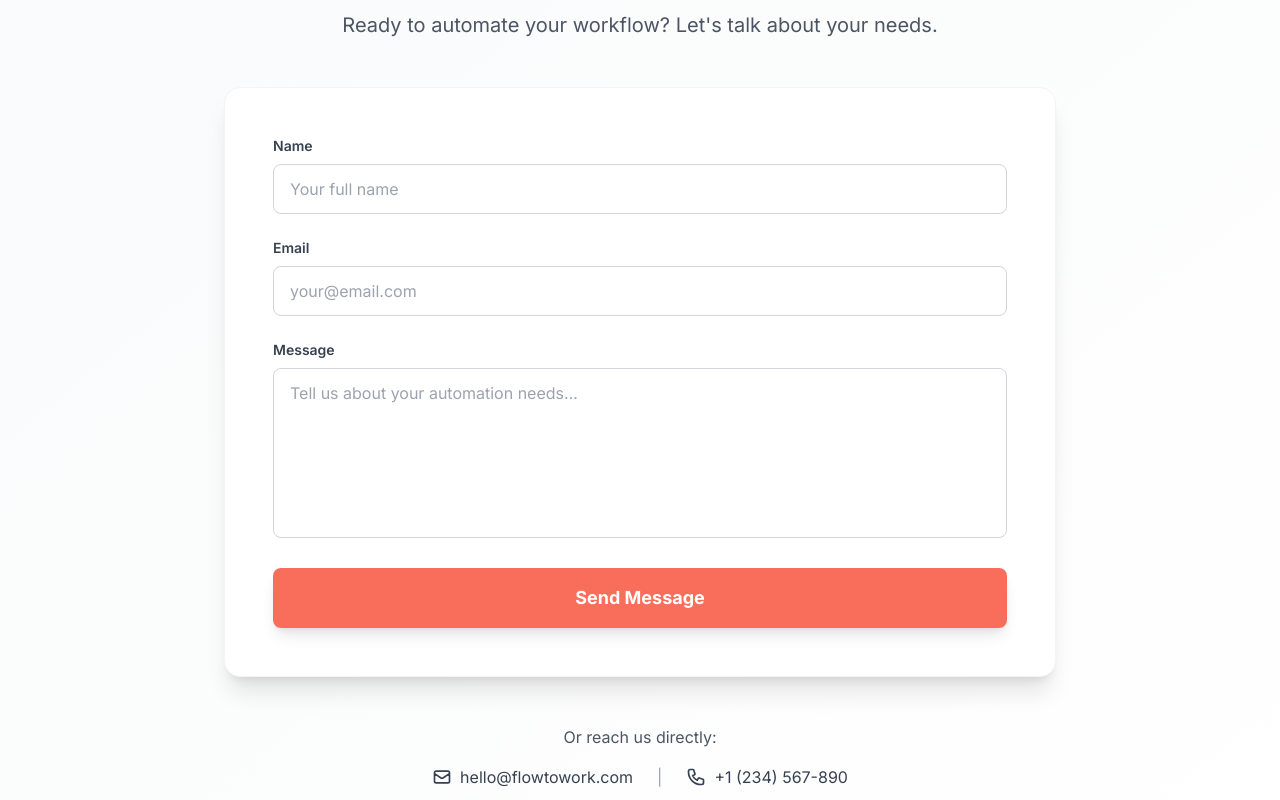
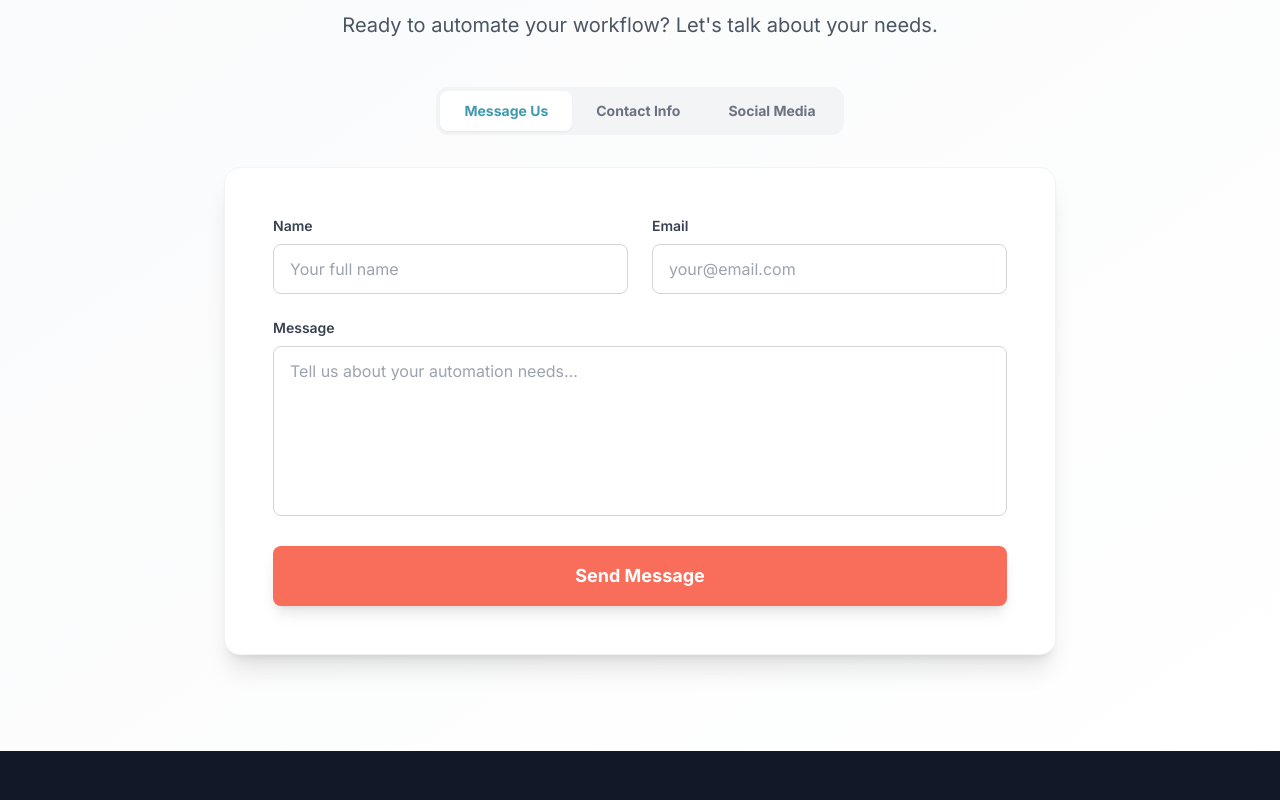
Before and after one commit to Raafat9966/automation-landing-page, a Next.js app: page / in a window 1280 px wide. Shown: the part 4040-4840 px from the top of the page. Built offline with nearby package versions, Linux system fonts and the light colour scheme.

Commit message:
Add tab navigation and animations to contact form with translations

```diff
--- a/app/components/ContactForm.js
+++ b/app/components/ContactForm.js
@@ -1,10 +1,12 @@
 'use client'
 
 import { useState } from 'react'
+import { motion, AnimatePresence } from 'framer-motion'
 import { useLanguage } from '../../context/LanguageContext'
 
 export default function ContactForm() {
   const { translations } = useLanguage()
+  const [activeTab, setActiveTab] = useState('form') // 'form', 'info', 'social'
   const [formData, setFormData] = useState({
     name: '',
     email: '',
@@ -30,6 +32,12 @@ export default function ContactForm() {
     }, 3000)
   }
 
+  const tabs = [
+    { id: 'form', label: translations.contact.tabs.form },
+    { id: 'info', label: translations.contact.tabs.info },
+    { id: 'social', label: translations.contact.tabs.social },
+  ]
+
   return (
     <section id="contact" className="py-24 bg-gradient-to-br from-gray-50 to-white" aria-labelledby="contact-title">
       <div className="max-w-4xl mx-auto px-4 sm:px-6 lg:px-8">
@@ -42,7 +50,35 @@ export default function ContactForm() {
           </p>
         </div>
 
-        <div className="bg-white rounded-2xl shadow-xl p-8 sm:p-12 border border-gray-100">
+        {/* Tab Navigation */}
+        <div className="flex justify-center mb-8">
+          <div className="inline-flex p-1 bg-gray-100 rounded-xl">
+            {tabs.map((tab) => (
+              <button
+                key={tab.id}
+                onClick={() => setActiveTab(tab.id)}
+                className={`px-6 py-2.5 text-sm font-bold rounded-lg transition-all duration-300 ${
+                  activeTab === tab.id
+                    ? 'bg-white text-primary shadow-sm'
+                    : 'text-gray-500 hover:text-gray-700'
+                }`}
+              >
+                {tab.label}
+              </button>
+            ))}
+          </div>
+        </div>
+
+        <div className="bg-white rounded-2xl shadow-xl p-8 sm:p-12 border border-gray-100 min-h-contact-card">
+          <AnimatePresence mode="wait">
+            {activeTab === 'form' && (
+              <motion.div
+                key="form"
+                initial={{ opacity: 0, x: -20 }}
+                animate={{ opacity: 1, x: 0 }}
+                exit={{ opacity: 0, x: 20 }}
+                transition={{ duration: 0.3 }}
+              >
                 {isSubmitted ? (
                   <div className="text-center py-12">
                     <div className="inline-flex items-center justify-center w-16 h-16 bg-green-100 rounded-full mb-4">
@@ -55,6 +91,7 @@ export default function ContactForm() {
                   </div>
                 ) : (
                   <form onSubmit={handleSubmit} className="space-y-6">
+                    <div className="grid grid-cols-1 sm:grid-cols-2 gap-6">
                       <div>
                         <label htmlFor="name" className="block text-sm font-semibold text-gray-700 mb-2">
                           {translations.contact.form.name}
@@ -88,6 +125,7 @@ export default function ContactForm() {
                           aria-label={translations.contact.form.email}
                         />
                       </div>
+                    </div>
 
                     <div>
                       <label htmlFor="message" className="block text-sm font-semibold text-gray-700 mb-2">
@@ -115,33 +153,80 @@ export default function ContactForm() {
                     </button>
                   </form>
                 )}
+              </motion.div>
+            )}
+
+            {activeTab === 'info' && (
+              <motion.div
+                key="info"
+                initial={{ opacity: 0, x: -20 }}
+                animate={{ opacity: 1, x: 0 }}
+                exit={{ opacity: 0, x: 20 }}
+                transition={{ duration: 0.3 }}
+                className="flex flex-col items-center justify-center py-12 space-y-12"
+              >
+                <div className="text-center group">
+                  <div className="w-16 h-16 bg-primary/10 rounded-full flex items-center justify-center mx-auto mb-4 group-hover:bg-primary transition-colors duration-300">
+                    <svg className="w-8 h-8 text-primary group-hover:text-white transition-colors duration-300" fill="none" stroke="currentColor" viewBox="0 0 24 24">
+                      <path strokeLinecap="round" strokeLinejoin="round" strokeWidth={2} d="M3 8l7.89 5.26a2 2 0 002.22 0L21 8M5 19h14a2 2 0 002-2V7a2 2 0 00-2-2H5a2 2 0 00-2 2v10a2 2 0 002 2z" />
+                    </svg>
+                  </div>
+                  <h4 className="text-xl font-bold text-gray-900 mb-2">Email</h4>
+                  <a href="mailto:hello@flowtowork.com" className="text-lg text-primary hover:text-secondary transition-colors font-medium">
+                    hello@flowtowork.com
+                  </a>
                 </div>
 
-        <div className="mt-12 text-center">
-          <p className="text-gray-600 mb-4">{translations.contact.direct}</p>
-          <div className="flex flex-col sm:flex-row justify-center gap-6 text-gray-700">
-              <a
-                href="mailto:hello@flowtowork.com"
-                className="inline-flex items-center gap-2 hover:text-primary transition-colors duration-300"
-                aria-label="Email us at hello@flowtowork.com"
-              >
-                <svg className="w-5 h-5" fill="none" stroke="currentColor" viewBox="0 0 24 24" aria-hidden="true">
-                  <path strokeLinecap="round" strokeLinejoin="round" strokeWidth={2} d="M3 8l7.89 5.26a2 2 0 002.22 0L21 8M5 19h14a2 2 0 002-2V7a2 2 0 00-2-2H5a2 2 0 00-2 2v10a2 2 0 002 2z" />
-                </svg>
-                hello@flowtowork.com
-              </a>
-              <span className="hidden sm:inline text-gray-400" aria-hidden="true">|</span>
-              <a
-                href="tel:+1234567890"
-                className="inline-flex items-center gap-2 hover:text-primary transition-colors duration-300"
-                aria-label="Call us at +1 (234) 567-890"
-              >
-                <svg className="w-5 h-5" fill="none" stroke="currentColor" viewBox="0 0 24 24" aria-hidden="true">
+                <div className="text-center group">
+                  <div className="w-16 h-16 bg-primary/10 rounded-full flex items-center justify-center mx-auto mb-4 group-hover:bg-primary transition-colors duration-300">
+                    <svg className="w-8 h-8 text-primary group-hover:text-white transition-colors duration-300" fill="none" stroke="currentColor" viewBox="0 0 24 24">
                       <path strokeLinecap="round" strokeLinejoin="round" strokeWidth={2} d="M3 5a2 2 0 012-2h3.28a1 1 0 01.948.684l1.498 4.493a1 1 0 01-.502 1.21l-2.257 1.13a11.042 11.042 0 005.516 5.516l1.13-2.257a1 1 0 011.21-.502l4.493 1.498a1 1 0 01.684.949V19a2 2 0 01-2 2h-1C9.716 21 3 14.284 3 6V5z" />
                     </svg>
+                  </div>
+                  <h4 className="text-xl font-bold text-gray-900 mb-2">Phone</h4>
+                  <a href="tel:+1234567890" className="text-lg text-primary hover:text-secondary transition-colors font-medium">
                     +1 (234) 567-890
                   </a>
                 </div>
+              </motion.div>
+            )}
+
+            {activeTab === 'social' && (
+              <motion.div
+                key="social"
+                initial={{ opacity: 0, x: -20 }}
+                animate={{ opacity: 1, x: 0 }}
+                exit={{ opacity: 0, x: 20 }}
+                transition={{ duration: 0.3 }}
+                className="flex flex-wrap justify-center gap-8 py-12"
+              >
+                {[
+                  { name: 'Twitter', url: 'https://twitter.com', icon: (
+                    <svg className="w-6 h-6" fill="currentColor" viewBox="0 0 24 24"><path d="M8.29 20.251c7.547 0 11.675-6.253 11.675-11.675 0-.178 0-.355-.012-.53A8.348 8.348 0 0022 5.92a8.19 8.19 0 01-2.357.646 4.118 4.118 0 001.804-2.27 8.224 8.224 0 01-2.605.996 4.107 4.107 0 00-6.993 3.743 11.65 11.65 0 01-8.457-4.287 4.106 4.106 0 001.27 5.477A4.072 4.072 0 012.8 9.713v.052a4.105 4.105 0 003.292 4.022 4.095 4.095 0 01-1.853.07 4.108 4.108 0 003.834 2.85A8.233 8.233 0 012 18.407a11.616 11.616 0 006.29 1.84" /></svg>
+                  )},
+                  { name: 'LinkedIn', url: 'https://linkedin.com', icon: (
+                    <svg className="w-6 h-6" fill="currentColor" viewBox="0 0 24 24"><path d="M20.447 20.452h-3.554v-5.569c0-1.328-.027-3.037-1.852-3.037-1.853 0-2.136 1.445-2.136 2.939v5.667H9.351V9h3.414v1.561h.046c.477-.9 1.637-1.85 3.37-1.85 3.601 0 4.267 2.37 4.267 5.455v6.286zM5.337 7.433c-1.144 0-2.063-.926-2.063-2.065 0-1.138.92-2.063 2.063-2.063 1.14 0 2.064.925 2.064 2.063 0 1.139-.925 2.065-2.064 2.065zm1.782 13.019H3.555V9h3.564v11.452zM22.225 0H1.771C.792 0 0 .774 0 1.729v20.542C0 23.227.792 24 1.771 24h20.451C23.2 24 24 23.227 24 22.271V1.729C24 .774 23.2 0 22.222 0h.003z" /></svg>
+                  )},
+                  { name: 'GitHub', url: 'https://github.com', icon: (
+                    <svg className="w-6 h-6" fill="currentColor" viewBox="0 0 24 24"><path fillRule="evenodd" d="M12 2C6.477 2 2 6.484 2 12.017c0 4.425 2.865 8.18 6.839 9.504.5.092.682-.217.682-.483 0-.237-.008-.868-.013-1.703-2.782.605-3.369-1.343-3.369-1.343-.454-1.158-1.11-1.466-1.11-1.466-.908-.62.069-.608.069-.608 1.003.07 1.531 1.032 1.531 1.032.892 1.53 2.341 1.088 2.91.832.092-.647.35-1.088.636-1.338-2.22-.253-4.555-1.113-4.555-4.951 0-1.093.39-1.988 1.029-2.688-.103-.253-.446-1.272.098-2.65 0 0 .84-.27 2.75 1.026A9.564 9.564 0 0112 6.844c.85.004 1.705.115 2.504.337 1.909-1.296 2.747-1.027 2.747-1.027.546 1.379.202 2.398.1 2.651.64.7 1.028 1.595 1.028 2.688 0 3.848-2.339 4.695-4.566 4.943.359.309.678.92.678 1.855 0 1.338-.012 2.419-.012 2.747 0 .268.18.58.688.482A10.019 10.019 0 0022 12.017C22 6.484 17.522 2 12 2z" clipRule="evenodd" /></svg>
+                  )},
+                ].map((social) => (
+                  <a
+                    key={social.name}
+                    href={social.url}
+                    target="_blank"
+                    rel="noopener noreferrer"
+                    className="flex flex-col items-center group"
+                  >
+                    <div className="w-16 h-16 bg-gray-50 rounded-2xl flex items-center justify-center mb-3 group-hover:bg-primary group-hover:text-white transition-all duration-300 transform group-hover:-translate-y-1 shadow-sm group-hover:shadow-lg border border-gray-100">
+                      {social.icon}
+                    </div>
+                    <span className="text-sm font-bold text-gray-600 group-hover:text-primary transition-colors">{social.name}</span>
+                  </a>
+                ))}
+              </motion.div>
+            )}
+          </AnimatePresence>
         </div>
       </div>
     </section>
--- a/tailwind.config.js
+++ b/tailwind.config.js
@@ -7,6 +7,9 @@ module.exports = {
   ],
   theme: {
     extend: {
+      minHeight: {
+        'contact-card': '400px',
+      },
       colors: {
         primary: '#3F9AAE',
         secondary: '#79C9C5',
--- a/translations/de.js
+++ b/translations/de.js
@@ -88,7 +88,12 @@ export const de = {
       successTitle: "Vielen Dank!",
       successMessage: "Wir werden uns so schnell wie möglich bei Ihnen melden."
     },
-    direct: "Oder erreichen Sie uns direkt:"
+    direct: "Oder erreichen Sie uns direkt:",
+    tabs: {
+      form: "Nachricht",
+      info: "Kontaktinfo",
+      social: "Social Media"
+    }
   },
   footer: {
     description: "Unternehmen mit intelligenter Automatisierung und KI-gesteuerten Workflows stärken.",
--- a/translations/en.js
+++ b/translations/en.js
@@ -88,7 +88,12 @@ export const en = {
       successTitle: "Thank You!",
       successMessage: "We'll get back to you as soon as possible."
     },
-    direct: "Or reach us directly:"
+    direct: "Or reach us directly:",
+    tabs: {
+      form: "Message Us",
+      info: "Contact Info",
+      social: "Social Media"
+    }
   },
   footer: {
     description: "Empowering businesses with intelligent automation and AI-driven workflows.",
```
Lines whose indentation alone changed are shown as unchanged.
